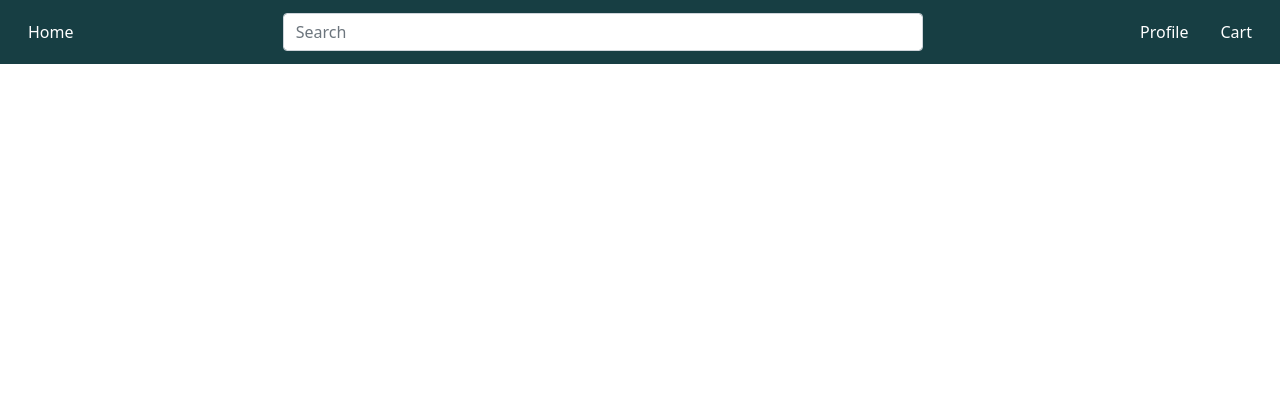
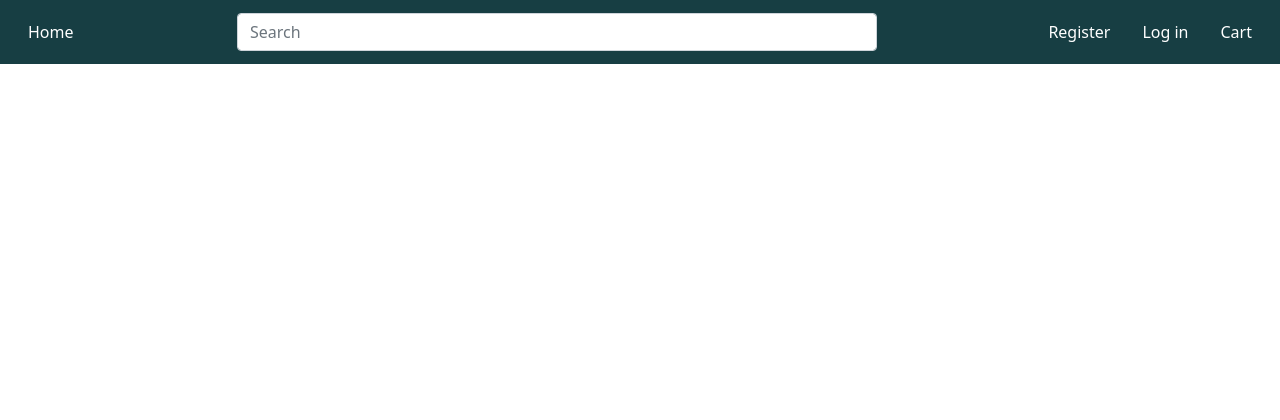
Before and after one commit to aronbergurj99/verklegt-2, a Django app: page / in a window 1280 px wide. Shown: the top 420 px of the page. Run offline with Django 3.2, Linux system fonts and the light colour scheme; data that the repository does not hold is empty; some libraries are stand-ins or nearby versions.

Commit message:
Login and logut fully functional with navbar

```diff
--- a/account/urls.py
+++ b/account/urls.py
@@ -1,10 +1,11 @@
-from django.contrib.auth.views import LoginView
+from django.contrib.auth.views import LoginView, LogoutView
 from django.urls import path
 from . import views
 
 
 urlpatterns = [
-    path('profile', views.profile, name="profile"),
-    path('register', views.register, name="register"),
-    path('login', LoginView.as_view(template_name='account/login.html'), name='login')
+    path('profile/', views.profile, name="profile"),
+    path('register/', views.register, name="register"),
+    path('login/', LoginView.as_view(template_name='account/login.html'), name='login'),
+    path('logout/', LogoutView.as_view(next_page='login'), name='logout')
 ]
--- a/templates/navbar.html
+++ b/templates/navbar.html
@@ -6,8 +6,14 @@
             <div class="dropdown-content" id="search-result"></div>
         </div>
         <div class="d-flex">
-        <a class="nav-link" href="">Profile</a>
-        <a class="nav-link" href="cart">Cart</a>
-      </div>
+            {% if user.is_authenticated %}
+                <a class="nav-link" href="{% url 'profile' %}">Profile</a>
+                <a class="nav-link" href="{% url 'logout' %}">Log out</a>
+            {% else %}
+                <a class="nav-link" href="{% url 'register' %}">Register</a>
+                <a class="nav-link" href="{% url 'login' %}">Log in</a>
+            {% endif %}
+            <a class="nav-link" href="cart">Cart</a>
+        </div>
     </div>
 </nav>
```
Also changed, not shown: templates/account/login.html (+9 -1 lines).
